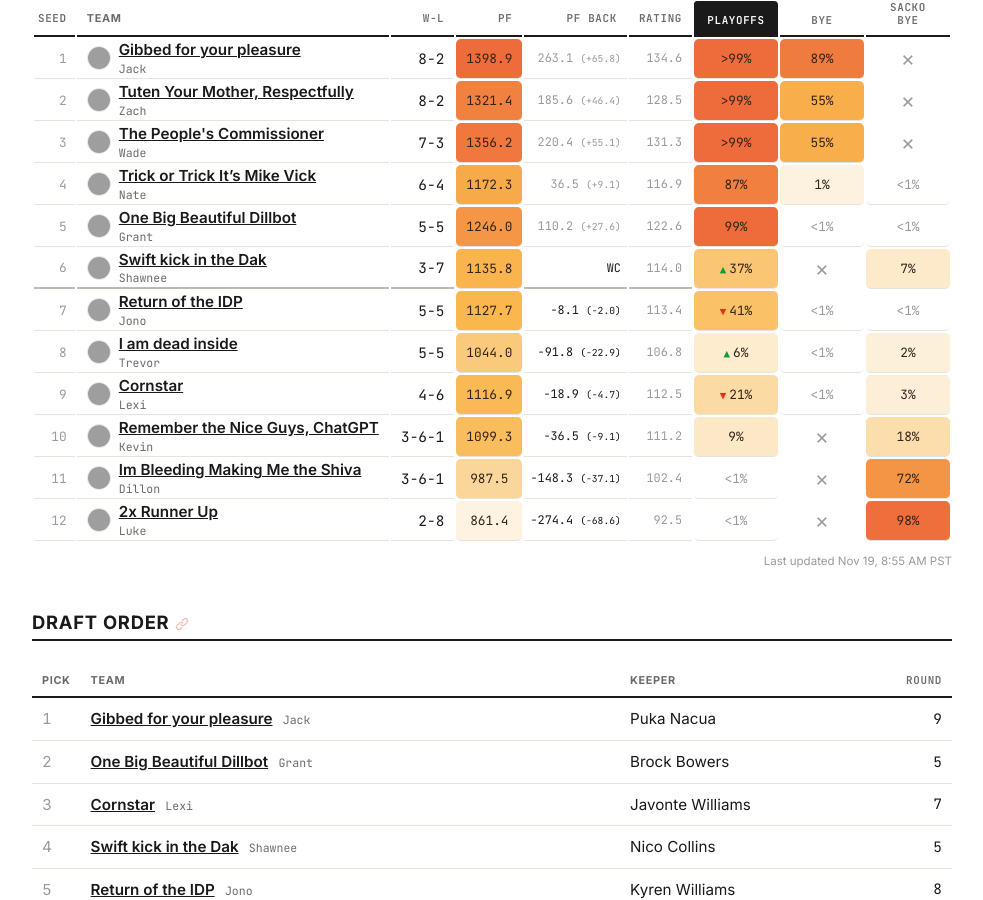
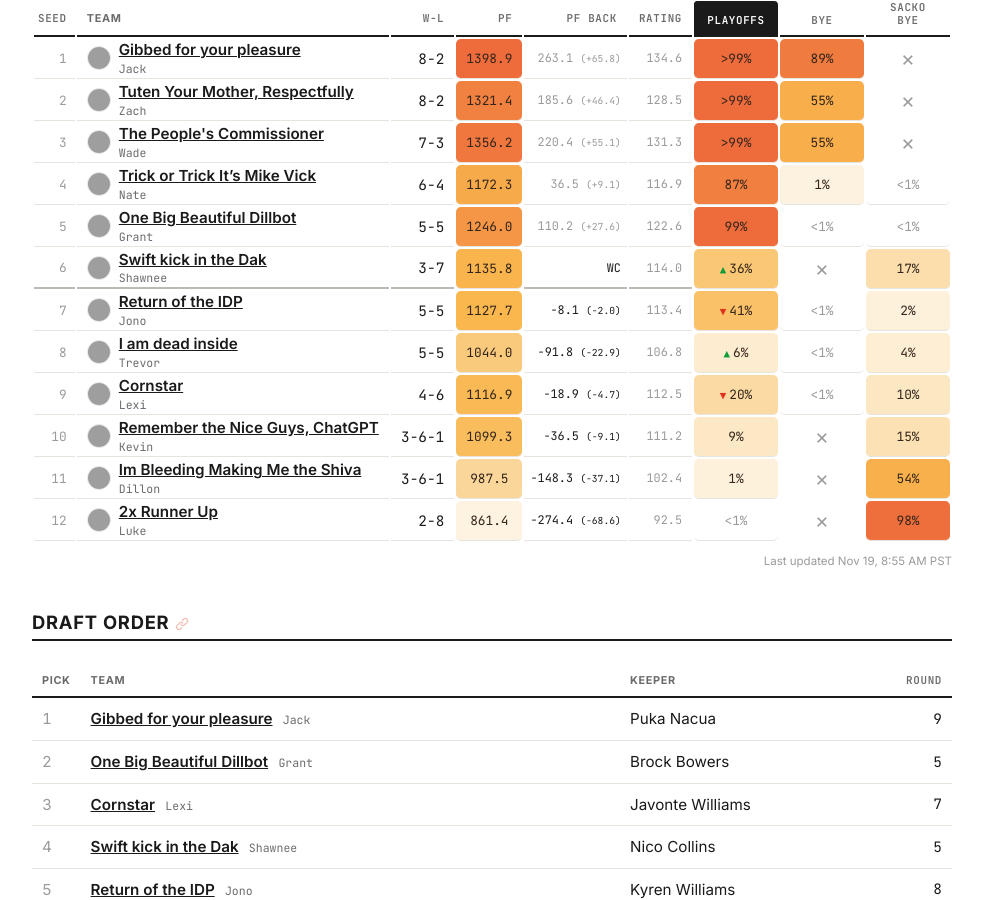
Before and after one commit to dillondrenzek/no-love-in-the-league, a Jekyll site: the page built from docs/seasons/2026.md, in a window 1280 px wide and 900 px high, scrolled down 2368 px, cut to the strip 0-900 px from the top of the window. Shown: the whole strip, without its empty margins (148-1131 px from the left). Built offline with Jekyll 4.4.1, drawn with Linux system fonts in a browser that asks for light colours; grey boxes are pictures that could not be loaded.

Commit message:
ties count as half wins (#96)

```diff
--- a/docs/_data/odds.yml
+++ b/docs/_data/odds.yml
@@ -186,16 +186,16 @@
     proj_wins: 5.1
     cells:
       sacko_bye:
-        text: 7%
-        color: '#fceaca'
+        text: 17%
+        color: '#fcdead'
         dim: false
       playoffs:
-        text: 37%
-        color: '#fac674'
+        text: 36%
+        color: '#fac775'
         dim: false
         trend:
           dir: up
-          text: ▲33
+          text: ▲32
       bye:
         text: ✕
         title: Can't finish in the top two
@@ -220,16 +220,16 @@
     proj_wins: 6.9
     cells:
       sacko_bye:
-        text: <1%
-        color: '#ffffff'
-        dim: true
+        text: 2%
+        color: '#fdf1db'
+        dim: false
       playoffs:
         text: 41%
-        color: '#fac167'
+        color: '#fac168'
         dim: false
         trend:
           dir: down
-          text: ▼16
+          text: ▼15
       bye:
         text: <1%
         color: '#ffffff'
@@ -254,12 +254,12 @@
     proj_wins: 6.2
     cells:
       sacko_bye:
-        text: 2%
-        color: '#fdf0da'
+        text: 4%
+        color: '#fdeed4'
         dim: false
       playoffs:
         text: 6%
-        color: '#fdecce'
+        color: '#fdeccf'
         dim: false
         trend:
           dir: up
@@ -288,16 +288,16 @@
     proj_wins: 5.7
     cells:
       sacko_bye:
-        text: 3%
-        color: '#fdefd7'
+        text: 10%
+        color: '#fce7c3'
         dim: false
       playoffs:
-        text: 21%
-        color: '#fbdaa3'
+        text: 20%
+        color: '#fbdaa4'
         dim: false
         trend:
           dir: down
-          text: ▼23
+          text: ▼22
       bye:
         text: <1%
         color: '#ffffff'
@@ -319,15 +319,15 @@
     pf: '1099.3'
     pf_color: '#f9bd5e'
     rating: 111.2
-    proj_wins: 4.7
+    proj_wins: 5.2
     cells:
       sacko_bye:
-        text: 18%
-        color: '#fcdead'
+        text: 15%
+        color: '#fce1b4'
         dim: false
       playoffs:
         text: 9%
-        color: '#fce8c6'
+        color: '#fce8c4'
         dim: false
         trend: null
       bye:
@@ -353,16 +353,16 @@
     pf: '987.5'
     pf_color: '#fbd69b'
     rating: 102.4
-    proj_wins: 4.2
+    proj_wins: 4.7
     cells:
       sacko_bye:
-        text: 72%
-        color: '#f49545'
+        text: 54%
+        color: '#f8b04c'
         dim: false
       playoffs:
-        text: <1%
-        color: '#ffffff'
-        dim: true
+        text: 1%
+        color: '#fdf1dc'
+        dim: false
         trend: null
       bye:
         text: ✕
```
Also changed, not shown: 3 other files.
